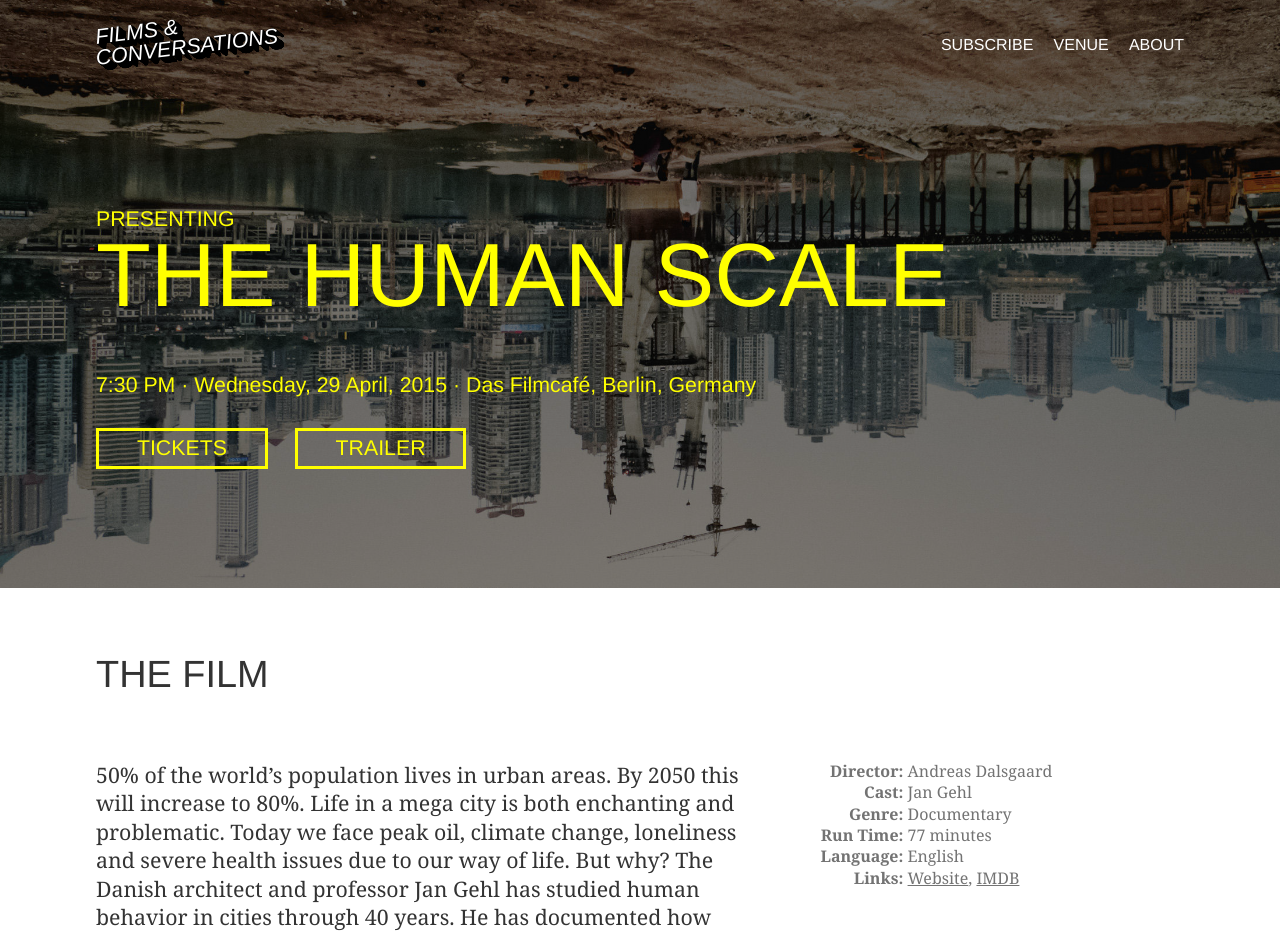
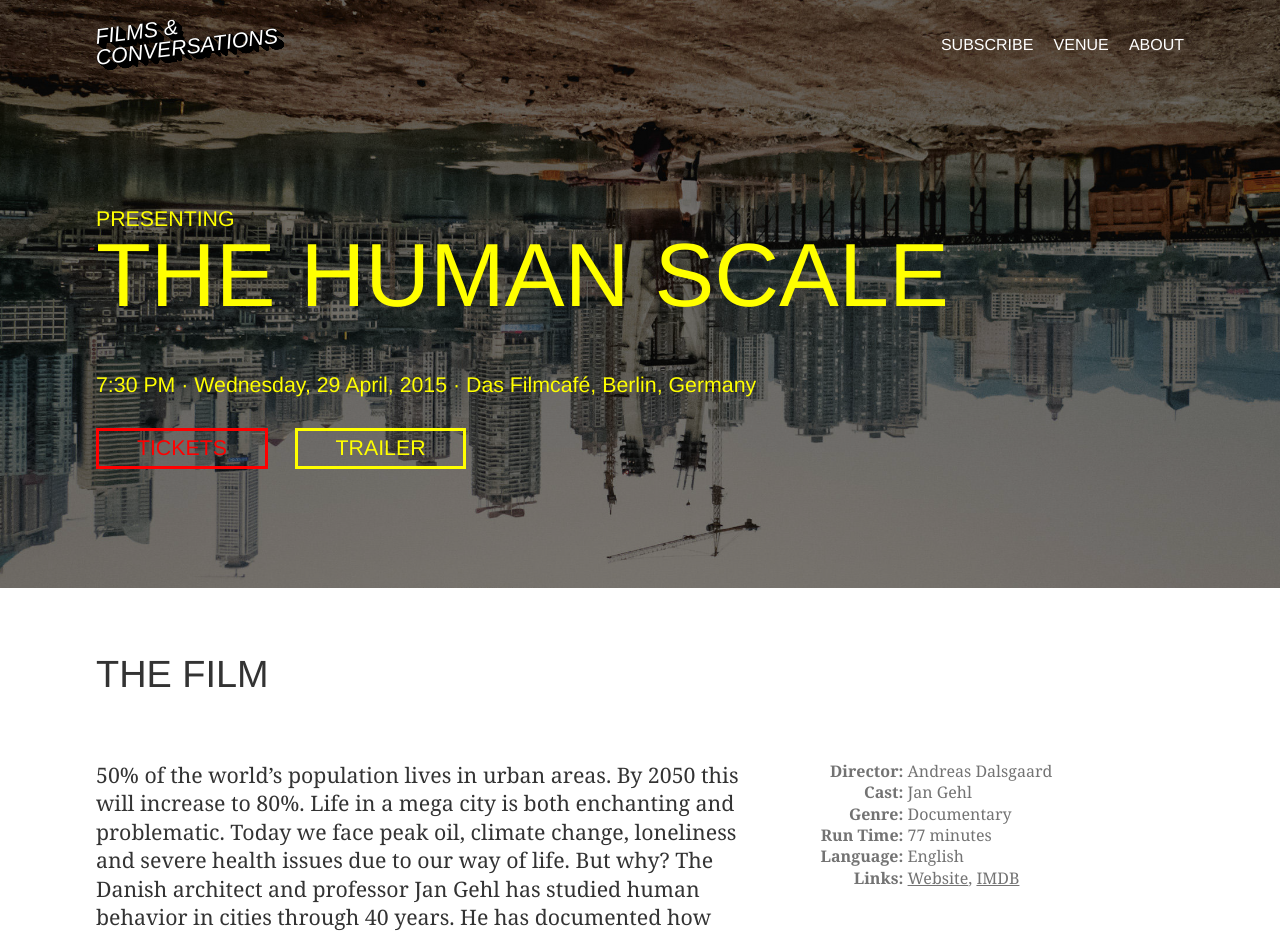
Before and after one commit to smallepic/films-and-conversations, a Jekyll site: the page built from index.html, in a window 1280 px wide. Shown: the top 935 px of the page. Built offline with Jekyll 4.4.1, drawn with Linux system fonts in a browser that asks for light colours.

Commit message:
Updated home page to indicate sold out status.

```diff
--- a/index.html
+++ b/index.html
@@ -11,7 +11,7 @@
     <h1 class="headline-title">The Human Scale</h1>
     <p class="headline-body">7:30 PM &middot; Wednesday, 29 April, 2015 &middot; Das Filmcaf&eacute;, Berlin, Germany</p>
     <ul class="headline-call-to-actions">
-      <li><a href="#tickets" class="button button-alternate">Tickets</a></li>
+      <li><a href="#tickets" class="button button-error">Tickets</a></li>
       <li><a href="#film" class="button button-alternate">Trailer</a></li>
     </ul>
   </section>
```
Also changed, not shown: images/background-jiro-dreams-of-sushi.jpg.
